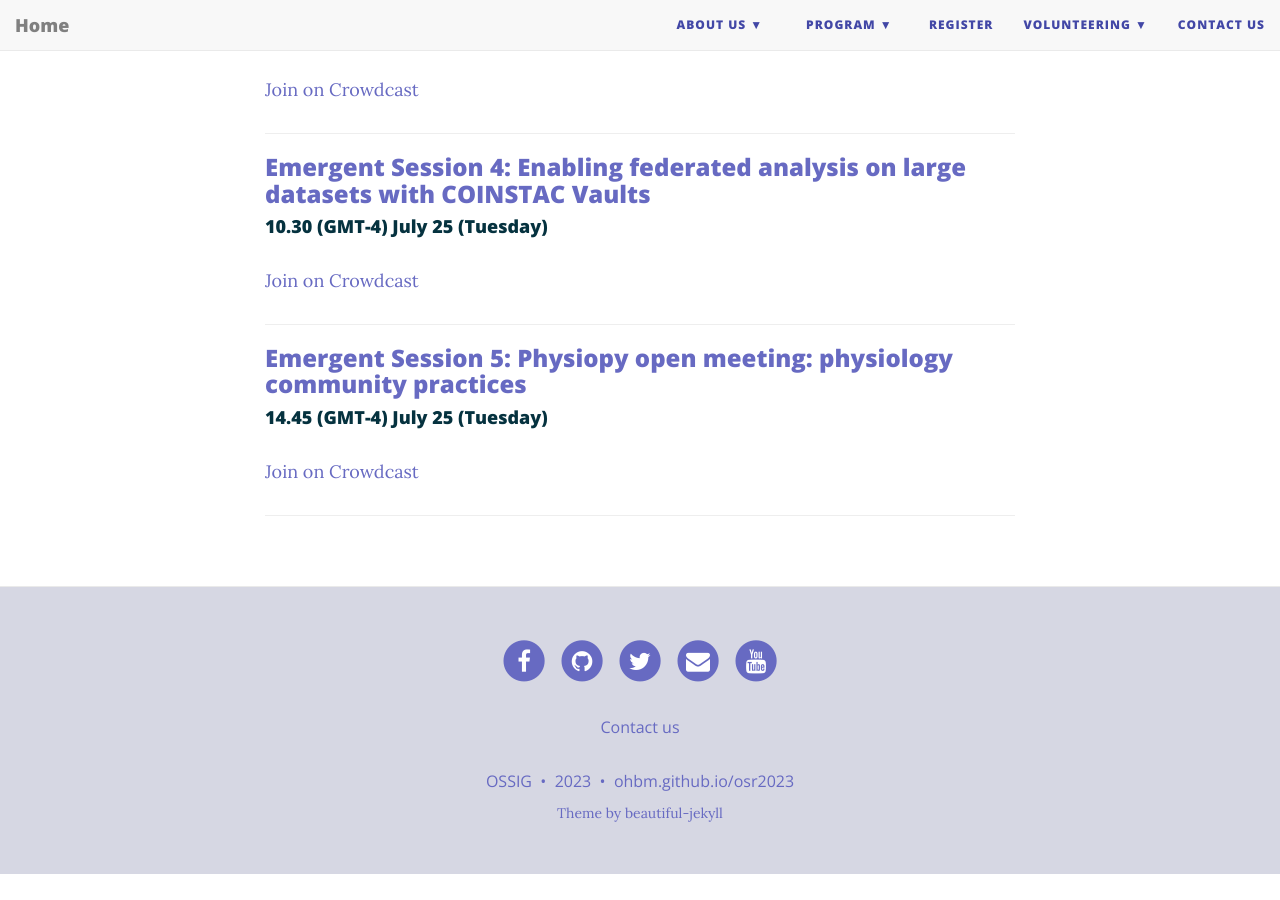
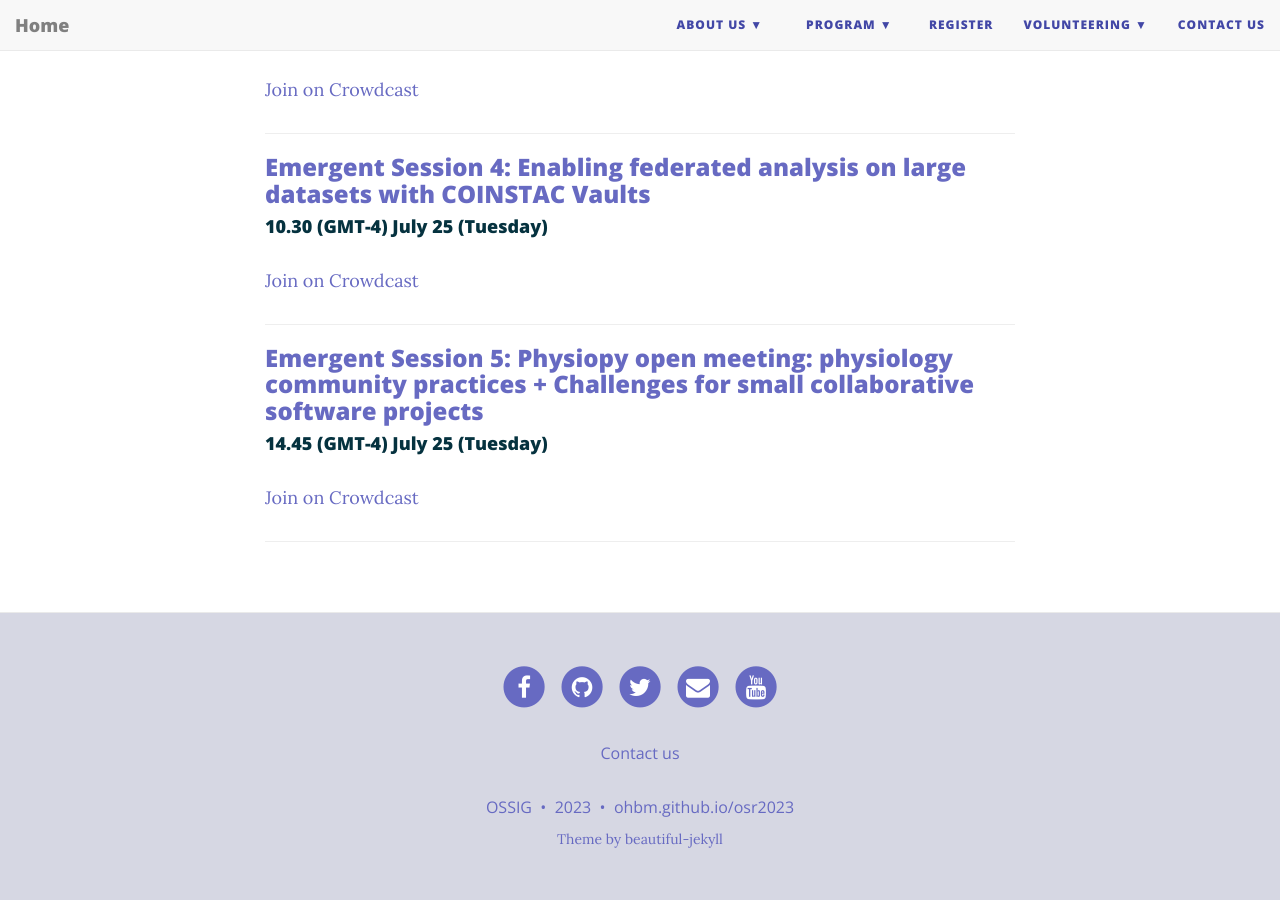
Before and after one commit to ohbm/osr2023, a Jekyll site: the page built from emergent.md, in a window 1280 px wide and 900 px high, scrolled down 747 px. Built offline with Jekyll 4.4.1, drawn with Linux system fonts in a browser that asks for light colours; nearby versions of some CDN libraries; before the commit the page ends 1621 px from its top, so only the background shows below that.

Commit message:
fixed session name
I think this is now a combined session

```diff
--- a/emergent.md
+++ b/emergent.md
@@ -27,7 +27,7 @@
 
 ---
 
-### [Emergent Session 5: Physiopy open meeting: physiology community practices](https://github.com/ohbm/osr2023/issues/3)
+### [Emergent Session 5: Physiopy open meeting: physiology community practices + Challenges for small collaborative software projects](https://github.com/ohbm/osr2023/issues/3)
 #### 14.45 (GMT-4) July 25 (Tuesday)
 [Join on Crowdcast](https://www.crowdcast.io/e/osr-2023-emergent-5)
 
```
